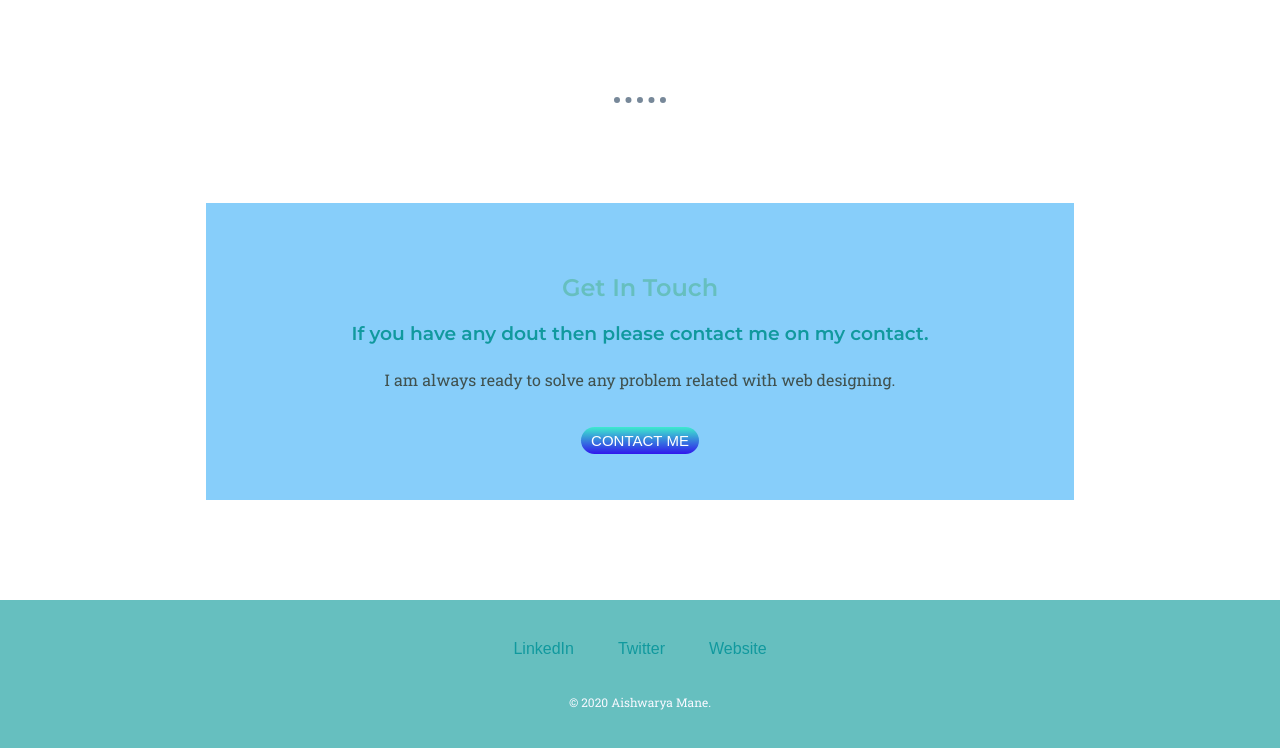
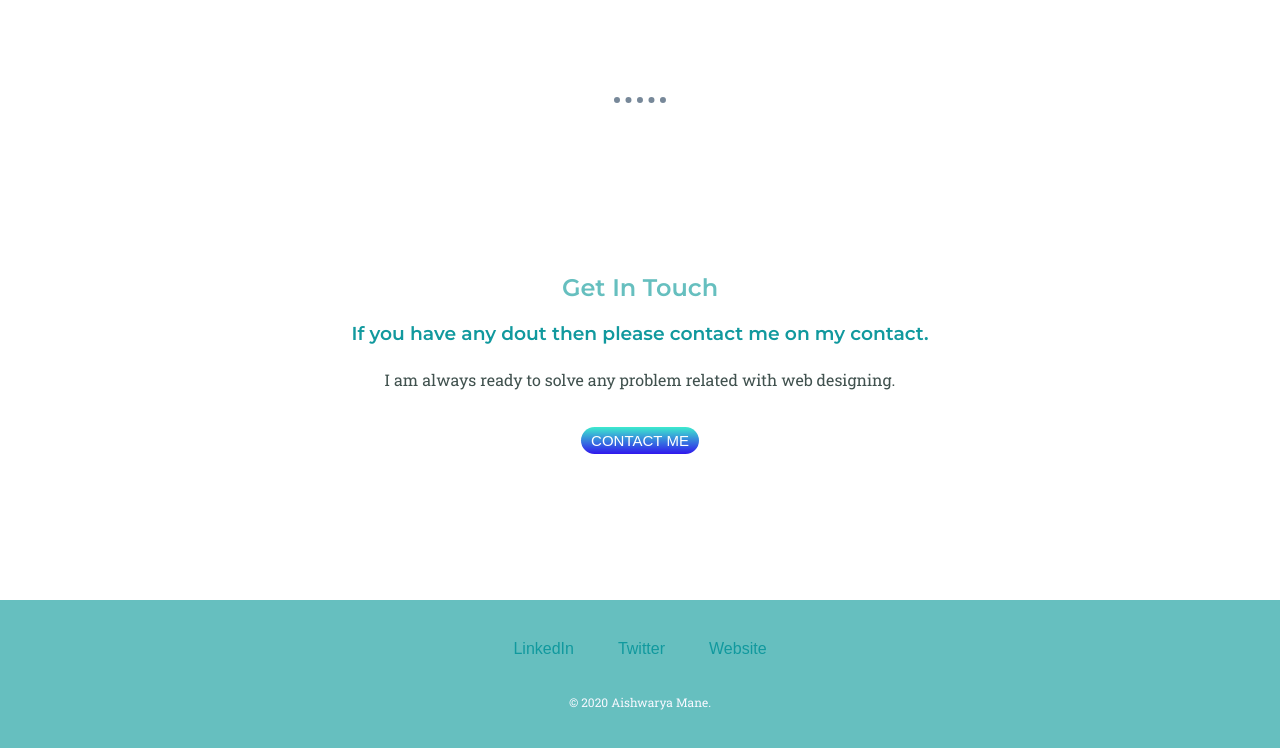
Before and after one commit to AishwaryaMane-9498/my-website, a plain HTML site: page index.html in a window 1280 px wide. Shown: the part 1513-2261 px from the top of the page. Drawn offline with Linux system fonts and the light colour scheme; a web font is replaced by a local one.

Commit message:
Update styles.css

```diff
--- a/styles.css
+++ b/styles.css
@@ -109,7 +109,7 @@ h3{
     width: 60%;
     margin: 30px auto 100px auto;
     padding: 50px;
-    background-color: lightskyblue;
+
 
 }
 .btn {
```
